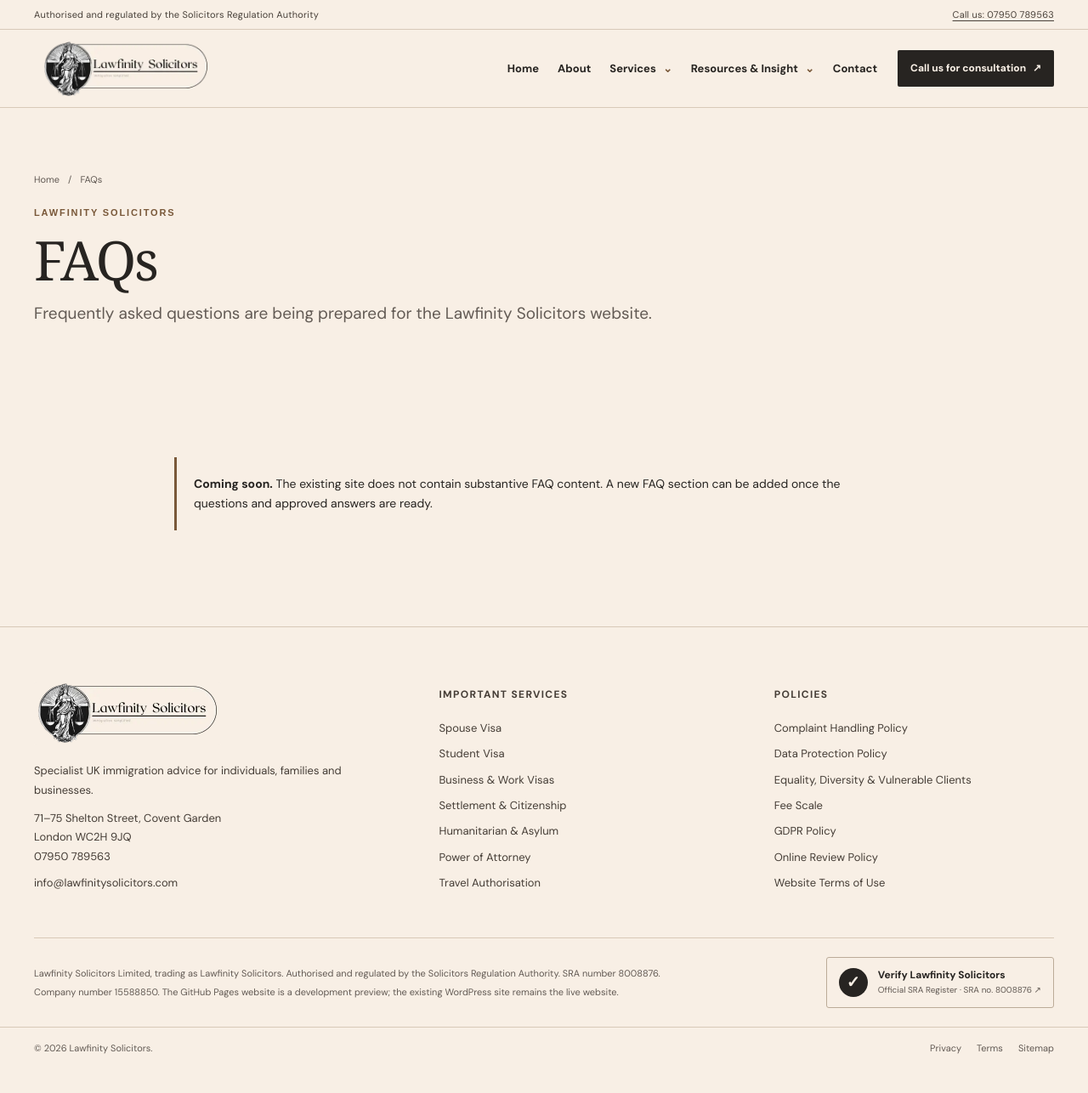
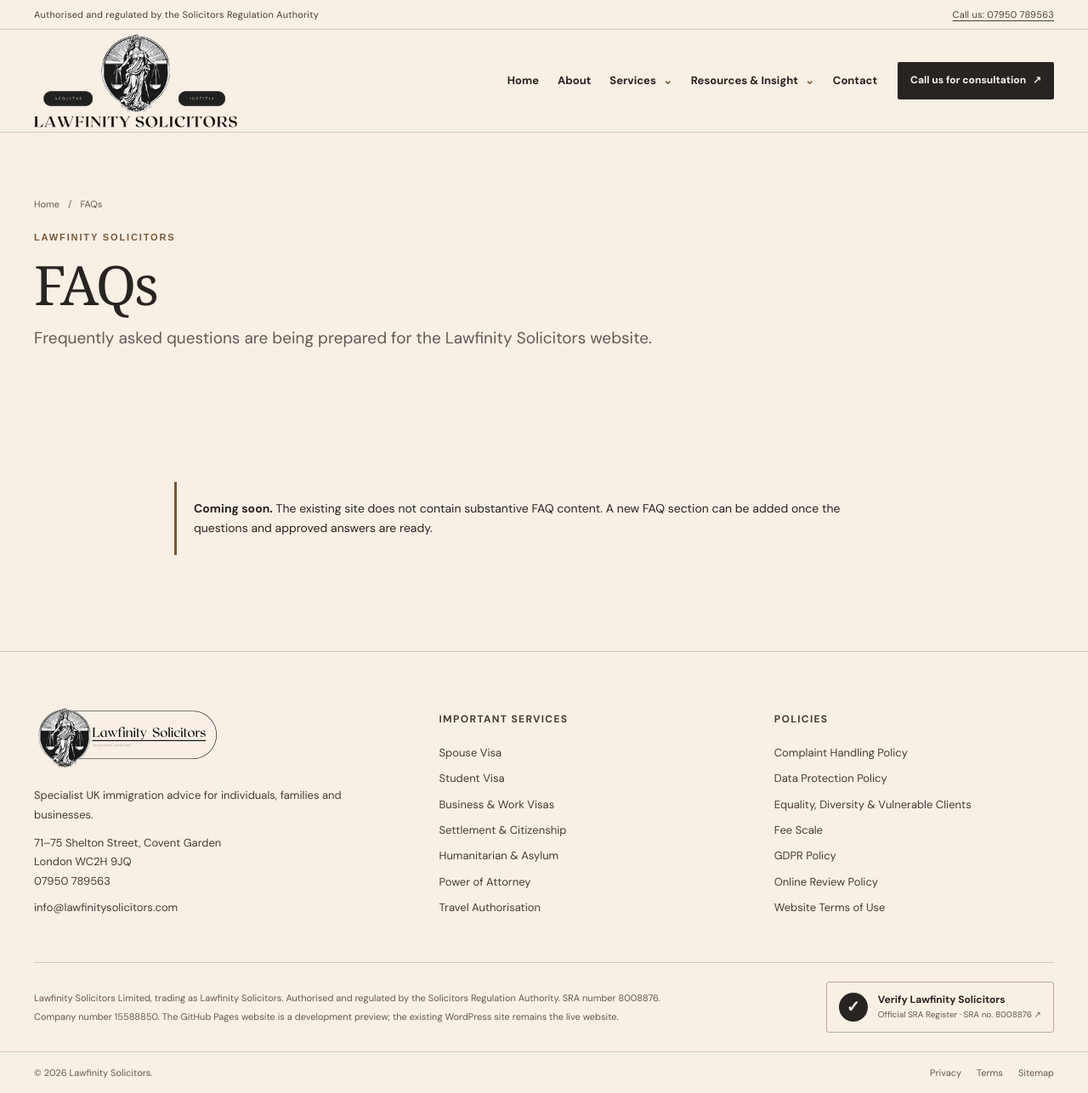
Before and after one commit to tamimtasdik-bit/Tamim-Profile, a Jekyll site: the page built from coming-soon/index.md, in a window 1280 px wide and 1286 px high. Shown: the whole window at 85% size. Built offline with Jekyll 4.4.1, drawn with Linux system fonts in a browser that asks for light colours.

Commit message:
Use authentic Lady Justice logo in ivory header

```diff
--- a/_includes/header.html
+++ b/_includes/header.html
@@ -8,7 +8,7 @@
   </div>
   <div class="container ls-nav">
     <a class="ls-brand" href="{{ '/' | relative_url }}" aria-label="Lawfinity Solicitors home">
-      <img src="{{ '/assets/brand/lawfinity-wordmark.webp' | relative_url }}" width="875" height="875" alt="Lawfinity Solicitors – immigration simplified">
+      <img src="{{ '/assets/brand/lawfinity-crest.webp' | relative_url }}" width="938" height="347" alt="Lawfinity Solicitors — Lady Justice logo">
     </a>
     <nav class="ls-desktop" aria-label="Main navigation">
       <a href="{{ '/' | relative_url }}">Home</a>
--- a/assets/css/logo-palette.css
+++ b/assets/css/logo-palette.css
@@ -195,3 +195,42 @@
   .ls-trustband span+span{border-left:0;border-top:1px solid var(--line)}
   .ls-footer{border-color:var(--line)}
 }
+
+
+/* Official full Lady Justice emblem + wordmark in the masthead.
+   Its original background is transparent; no coloured badge or pill. */
+.ls-header{background:#F8EFE5}
+.ls-header .ls-nav{min-height:120px}
+.ls-header .ls-brand{
+  flex:0 0 270px;
+  width:270px;
+  padding:0;
+  border:0;
+  border-radius:0;
+  background:transparent;
+}
+.ls-header .ls-brand img{
+  display:block;
+  width:100%;
+  height:auto;
+  max-height:110px;
+  object-fit:contain;
+  object-position:left center;
+  filter:none;
+  mix-blend-mode:normal;
+}
+@media(max-width:1160px) and (min-width:961px){
+  .ls-header .ls-brand{width:235px;flex-basis:235px}
+  .ls-header .ls-nav{min-height:108px}
+  .ls-header .ls-brand img{max-height:98px}
+}
+@media(max-width:960px){
+  .ls-header .ls-nav{min-height:102px}
+  .ls-header .ls-brand{width:218px;flex-basis:218px}
+  .ls-header .ls-brand img{max-height:92px}
+}
+@media(max-width:640px){
+  .ls-header .ls-nav{min-height:88px}
+  .ls-header .ls-brand{width:182px;flex-basis:182px}
+  .ls-header .ls-brand img{max-height:78px}
+}
```
